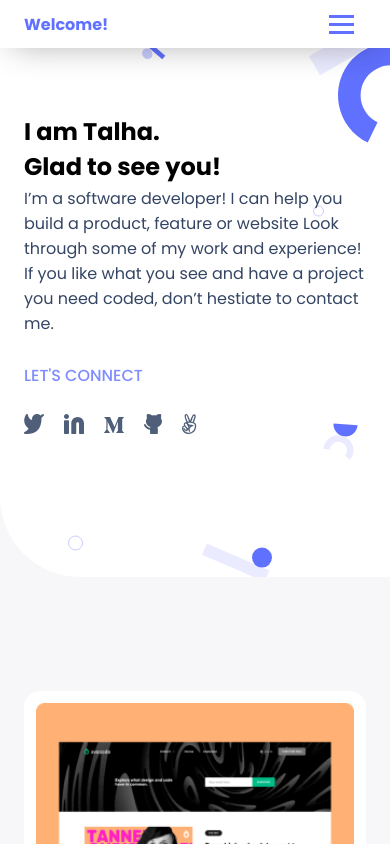
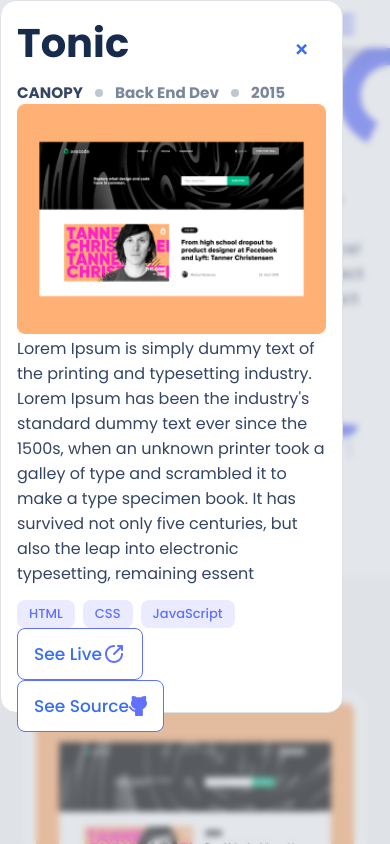
Before and after one commit to tkz96/tkz96.github.io, a website: page index.html in a window 390 px wide. Shown: the top 844 px of the page. Drawn offline with Linux system fonts and the light colour scheme.

Commit message:
Close button working

```diff
--- a/css/styles.css
+++ b/css/styles.css
@@ -43,6 +43,49 @@ p {
   align-items: center;
   margin: 0;
   padding: 0;
+}
+
+#overlay {
+  /* display: none; */
+  position: fixed;
+  top: 0;
+  bottom: 0;
+  right: 0;
+  left: 0;
+  z-index: 1;
+  background-color: rgba(193, 199, 208, 0.45);
+  backdrop-filter: blur(3px);
+}
+
+#modal {
+  display: flex;
+  flex-direction: column;
+  /* align-items: center; */
+  padding: 16px;
+  width: 343px;
+  height: 713px;
+  left: calc(50% - 343px / 2);
+  top: 60px;
+  background: #ffffff;
+  border: 1px solid #dfe1e6;
+  box-sizing: border-box;
+  border-radius: 16px;
+}
+
+#close-modal-btn {
+  border: none;
+  font-size: 24px;
+}
+
+.modal-buttons {
+  display: flex;
+  align-items: center;
+}
+
+.modal-head {
+  display: flex;
+  flex-direction: row;
+  justify-content: space-between;
 }
 
 .app-header {
@@ -349,6 +392,10 @@ textarea {
     display: none;
   }
 
+  #modal {
+    width: 900px;
+  }
+
   .welcome-line {
     background-image: url("/assets/shapes/background-shapes/desktop/desktop-header-shapes.svg");
     background-position: center;
--- a/index.html
+++ b/index.html
@@ -27,6 +27,55 @@
     </script>
   </head>
   <body>
+    <div id="overlay">
+      <div id="modal">
+        <div class="modal-head">
+          <h2>Tonic</h2>
+          <button id="close-modal-btn">&times;</button>
+        </div>
+        <ul class="caption">
+          <li class="canopy"><h3>CANOPY</h3></li>
+          <li><img src="assets/shapes/dot.svg" alt="dot" /></li>
+          <li><h3>Back End Dev</h3></li>
+          <li><img src="assets/shapes/dot.svg" alt="dot" /></li>
+          <li><h3>2015</h3></li>
+        </ul>
+        <img
+          id="modal-img-mobile"
+          src="assets/card-images/mobile/1.png"
+          class="image1"
+          alt=""
+        />
+        <img
+          id="modal-img-desktop"
+          src="assets/card-images/desktop/1.png"
+          class="image2"
+          alt=""
+        />
+        <p id="desc">
+          Lorem Ipsum is simply dummy text of the printing and typesetting
+          industry. Lorem Ipsum has been the industry's standard dummy text ever
+          since the 1500s, when an unknown printer took a galley of type and
+          scrambled it to make a type specimen book. It has survived not only
+          five centuries, but also the leap into electronic typesetting,
+          remaining essent
+        </p>
+        <ul class="tags">
+          <li class="tag">HTML</li>
+          <li class="tag">CSS</li>
+          <li class="tag">JavaScript</li>
+        </ul>
+        <div>
+          <button class="modal-buttons">
+            See Live <img src="live.svg" alt="live" />
+          </button>
+          <button class="modal-buttons">
+            See Source <img src="github.svg" alt="github" />
+          </button>
+        </div>
+      </div>
+    </div>
+
     <header>
       <nav class="app-header">
         <a href="index.html"><p class="logo-placeholder">Welcome!</p></a>
@@ -393,6 +442,7 @@
         </div>
       </section>
     </main>
+
     <script src="js/script.js"></script>
     <script src="js/modal.js"></script>
   </body>
--- a/js/modal.js
+++ b/js/modal.js
@@ -1 +1,10 @@
-import modalData from './modal-data.js';
+/* eslint-disable linebreak-style */
+// import modalData from './modal-data.js';
+const overlay = document.querySelector('#overlay');
+
+document.querySelector('#close-modal-btn').addEventListener('click', () => {
+  overlay.style.display = 'none';
+});
+
+// i is the button id
+// modalData[i] -> fill up the modal
```
Also changed, not shown: github.svg (added), live.svg (added).
